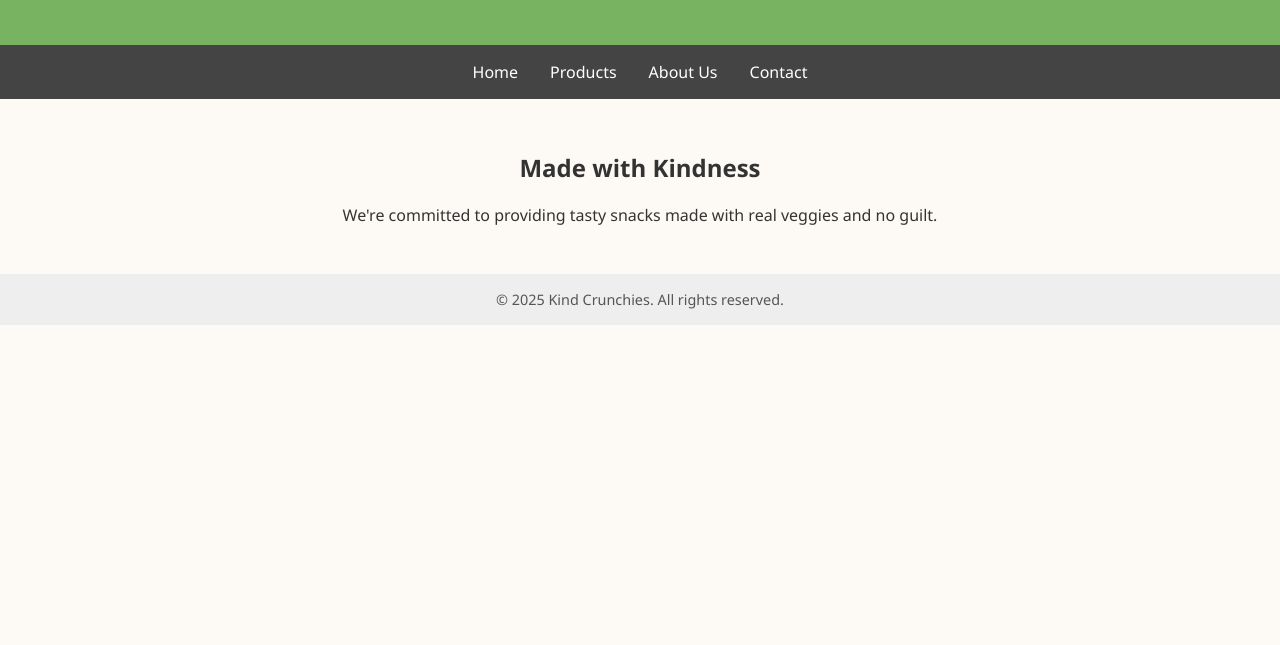
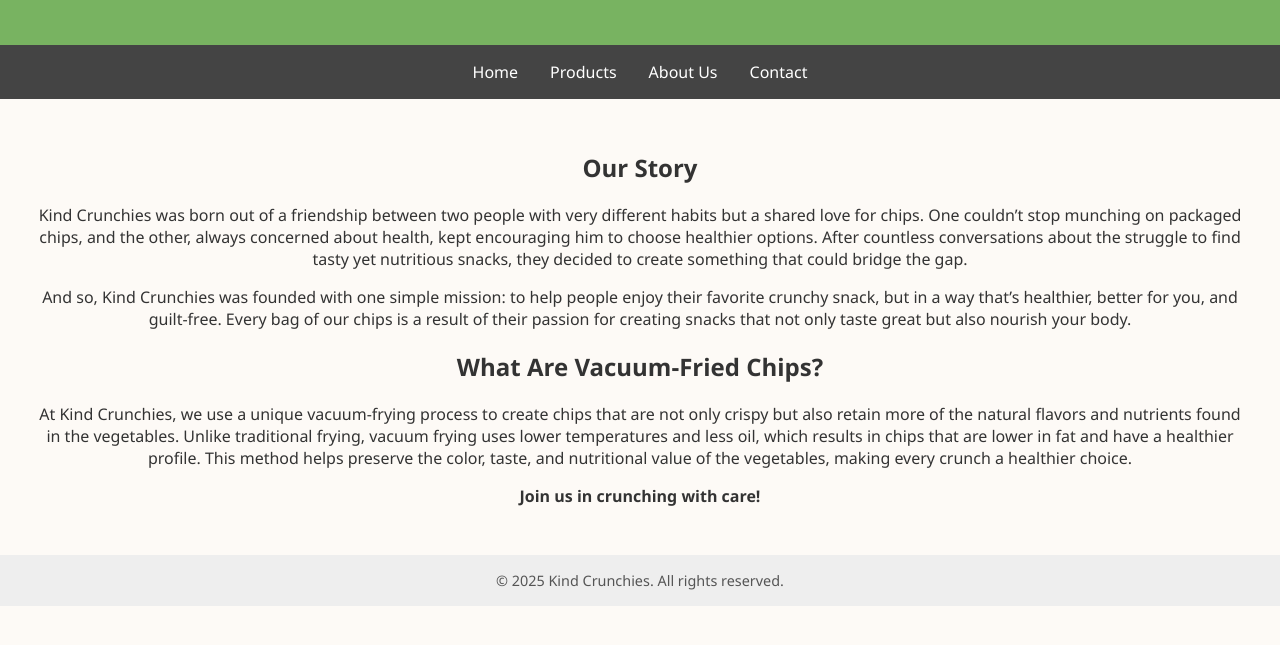
Before and after one commit to KindCrunchies/Website, a plain HTML site: page about.html in a window 1280 px wide. Shown: the part 143-788 px from the top of the page. Drawn offline with Linux system fonts and the light colour scheme.

Commit message:
Update about.html

```diff
--- a/about.html
+++ b/about.html
@@ -16,10 +16,23 @@
         <a href="about.html">About Us</a>
         <a href="contact.html">Contact</a>
     </nav>
-    <section>
-        <h2>Made with Kindness</h2>
-        <p>We're committed to providing tasty snacks made with real veggies and no guilt.</p>
-    </section>
+  <section class="about">
+  <h2>Our Story</h2>
+  <p>
+    Kind Crunchies was born out of a friendship between two people with very different habits but a shared love for chips. One couldn’t stop munching on packaged chips, and the other, always concerned about health, kept encouraging him to choose healthier options. After countless conversations about the struggle to find tasty yet nutritious snacks, they decided to create something that could bridge the gap.
+  </p>
+  <p>
+    And so, Kind Crunchies was founded with one simple mission: to help people enjoy their favorite crunchy snack, but in a way that’s healthier, better for you, and guilt-free. Every bag of our chips is a result of their passion for creating snacks that not only taste great but also nourish your body.
+  </p>
+
+  <h2>What Are Vacuum-Fried Chips?</h2>
+  <p>
+    At Kind Crunchies, we use a unique vacuum-frying process to create chips that are not only crispy but also retain more of the natural flavors and nutrients found in the vegetables. Unlike traditional frying, vacuum frying uses lower temperatures and less oil, which results in chips that are lower in fat and have a healthier profile. This method helps preserve the color, taste, and nutritional value of the vegetables, making every crunch a healthier choice.
+  </p>
+
+  <p><strong>Join us in crunching with care!</strong></p>
+</section>
+
     <footer>
         &copy; 2025 Kind Crunchies. All rights reserved.
     </footer>
```
